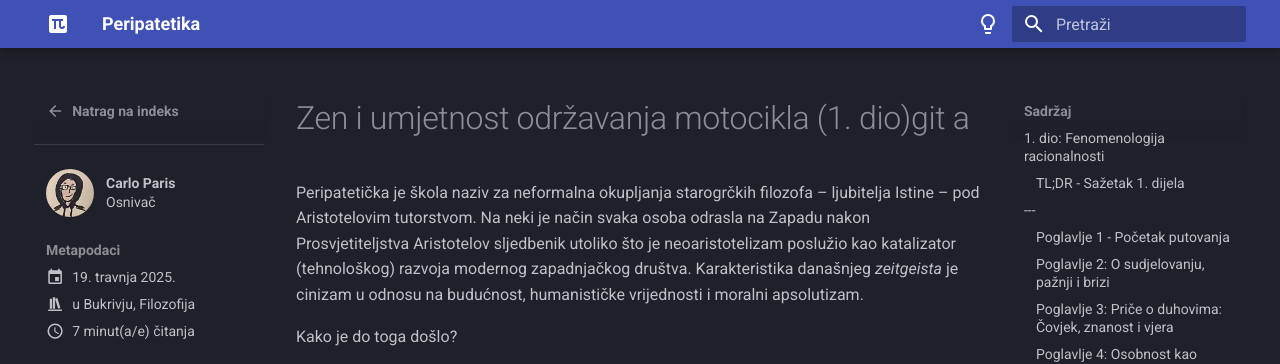
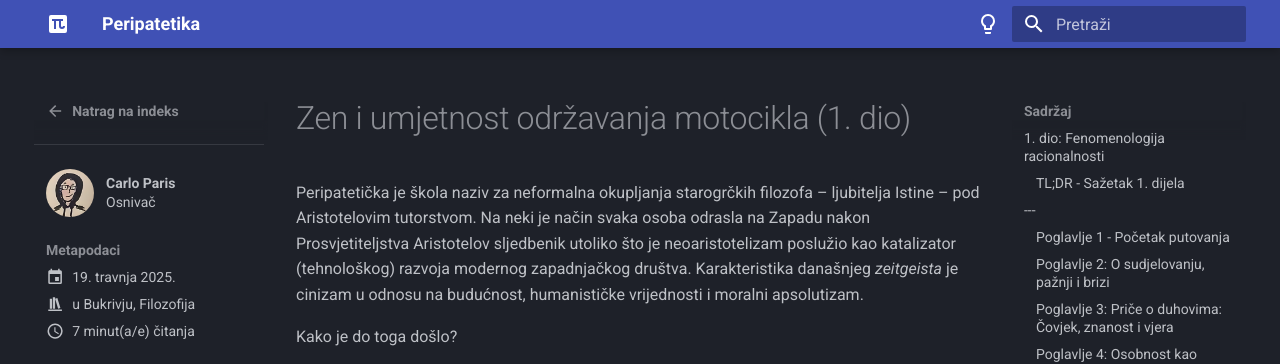
Before and after one commit to peripatetika/peripatetika.github.io, an MkDocs documentation site: the page built from docs/posts/2025_4_ZAMM_1.md, in a window 1280 px wide and 900 px high. Shown: the top 364 px of the window. Built offline with MkDocs 1.6.1 and Material for MkDocs 9.7.7, drawn with Linux system fonts in a browser that asks for light colours; emoji names are drawn with the system emoji font.

Commit message:
minor fix

```diff
--- a/docs/posts/2025_4_ZAMM_1.md
+++ b/docs/posts/2025_4_ZAMM_1.md
@@ -11,7 +11,7 @@ authors:
 slug: zen-umjetnost-odrzavanja-motocikla-1
 ---
 
-# Zen i umjetnost održavanja motocikla (1. dio)git a
+# Zen i umjetnost održavanja motocikla (1. dio)
 
 Peripatetička je škola naziv za neformalna okupljanja starogrčkih filozofa – ljubitelja Istine – pod Aristotelovim tutorstvom. Na neki je način svaka osoba odrasla na Zapadu nakon Prosvjetiteljstva Aristotelov sljedbenik utoliko što je neoaristotelizam poslužio kao katalizator (tehnološkog) razvoja modernog zapadnjačkog društva. Karakteristika današnjeg _zeitgeista_ je cinizam u odnosu na budućnost, humanističke vrijednosti i moralni apsolutizam.
 
```
